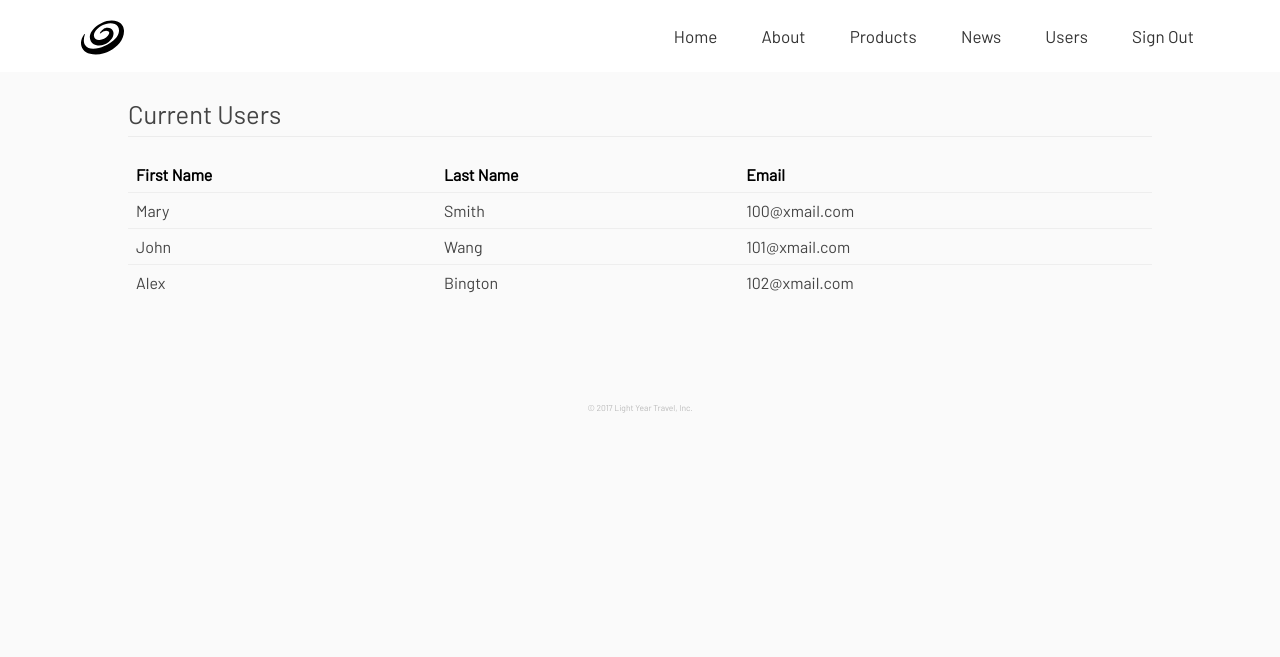
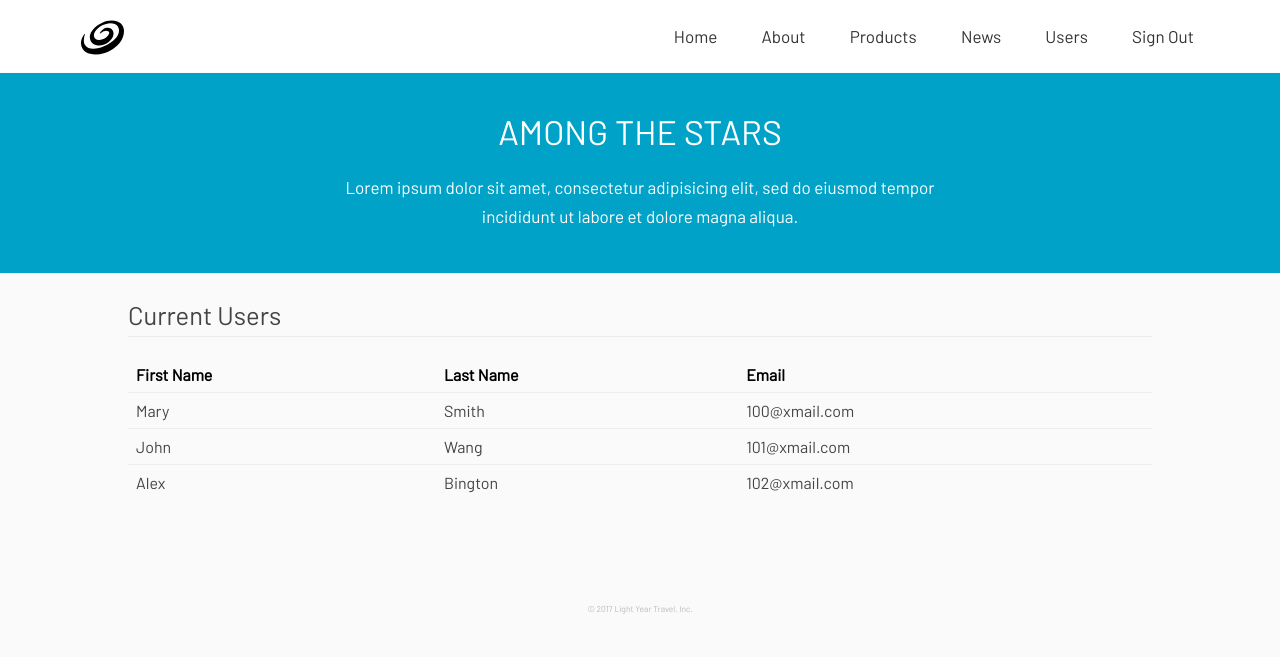
Before and after one commit to manymeeting/CoolCompany, a PHP site: page /users.php in a window 1280 px wide. Shown: the top 657 px of the page. Run offline with PHP 8.4, Linux system fonts and the light colour scheme; the visitor is signed in with stand-in values (Sample User, id 1).

Commit message:
refactor css structures to improve reusability

```diff
--- a/css/coolCompany.css
+++ b/css/coolCompany.css
@@ -1,82 +1,40 @@
-
-#home_banner
-{
-  height: 350px;
-  background-color: #00a2c7;
-  color: #ffffff;
-}
-
-#home_banner .section
+.coolcp_banner .section
 {
   width: 50%;
 }
 
-#home_banner h1, #home_banner article
+.coolcp_banner h1, .coolcp_banner article
 {
   text-align: center;
 }
 
-#home_banner svg
-{
-  height: 80px;
-  width: 80px;
-  margin: 15px auto 15px auto;
-  text-align: center;
-  display: block;
-  opacity: 0.5;
-  fill: #ffffff;
-}
-
-
-#home_content
+.coolcp_content
 {
   padding-bottom: 40px;
 }
 
-#home_content h2
+.coolcp_content h2
 {
   margin-left: 40px;
   font-weight: bold;
 }
 
-#home_content h3
+.coolcp_content h3
 {
   text-align: center;
 }
 
-#home_content article
+.coolcp_content article
 {
   color: #8a8a8a !important;
 }
 
-#home_content .section-footer-btn
+.coolcp_content .section-footer-btn
 {
   text-align: center;
 }
 
-#home_contacts
-{
-  background-color: #ffffff;
-  padding-bottom: 40px;
-  padding-top: 20px;
-  text-align: center;
-}
-
-#home_contacts article
-{
-  padding: 0 30px;
-}
-
-#home_contacts img
-{
-  height: 40px;
-  width: 40px;
-  margin: 15px auto 15px auto;
-  text-align: center;
-  display: block;
-}
-
-#home_footer
+.coolcp_footer
 {
   text-align: center;
   font-size: 0.5em;
--- /dev/null
+++ b/css/users.css
@@ -0,0 +1,7 @@
+/* common parts */
+.coolcp_banner
+{
+	height: 200px;
+  	background-color: #00a2c7;
+  	color: #ffffff;
+}
--- a/general_header.php
+++ b/general_header.php
@@ -7,6 +7,7 @@
     <link rel="stylesheet" type="text/css" href="./css/vital.css">
     <link rel="stylesheet" type="text/css" href="./css/common.css">
     <link rel="stylesheet" type="text/css" href="./css/table.css">
+    <link rel="stylesheet" type="text/css" href="./css/coolCompany.css">
     <link href="https://fonts.googleapis.com/css?family=Barlow" rel="stylesheet">
     <script type="text/javascript" src="./js/jquery-3.2.1.min.js"></script>
     <script type="text/javascript" src="./js/common.js"></script>
--- a/users.php
+++ b/users.php
@@ -9,11 +9,11 @@ if(!isset($_SESSION["valid"]))
 <html>
 <head>
     <?php require "general_header.php" ?>
-    <link rel="stylesheet" type="text/css" href="./css/coolCompany.css">
+    <link rel="stylesheet" type="text/css" href="./css/users.css">
 </head>
 
 <body>
-  <div id="home_header" class="row header">
+  <div class="row header coolcp_header">
       <div class="section ">
         <nav>
           <a href = "/" class="logo">
@@ -30,8 +30,14 @@ if(!isset($_SESSION["valid"]))
         </nav>
       </div>
   </div>
+  <div class="row coolcp_banner">
+    <div class="section">
+      <h1>AMONG THE STARS</h1>
 
-  <div id="home_content" class="row">
+      <article>Lorem ipsum dolor sit amet, consectetur adipisicing elit, sed do eiusmod tempor incididunt ut labore et dolore magna aliqua. </article>
+    </div>
+  </div>
+  <div class="row coolcp_content">
     <p class="table_title">Current Users</p>
     <table class="table">
       <thead>
@@ -49,7 +55,7 @@ if(!isset($_SESSION["valid"]))
     </table>
   </div>
 
-  <div id="home_footer" class="row footer">
+  <div class="row footer coolcp_footer">
     <p>© 2017 Light Year Travel, Inc.</p>
   </div>
 </body>
```
Also changed, not shown: css/home.css (added, +42 -0 lines), home.php (+5 -5 lines), products.php (added).
